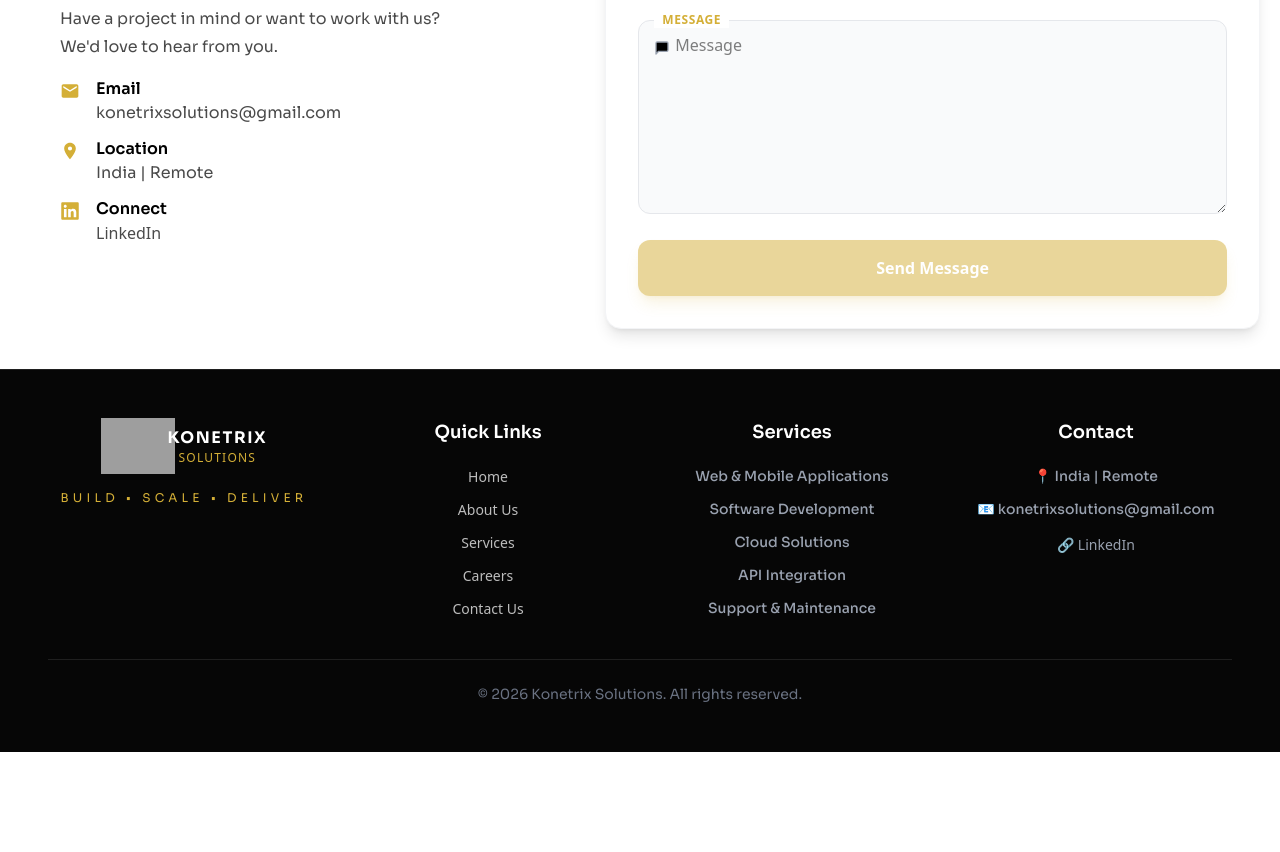
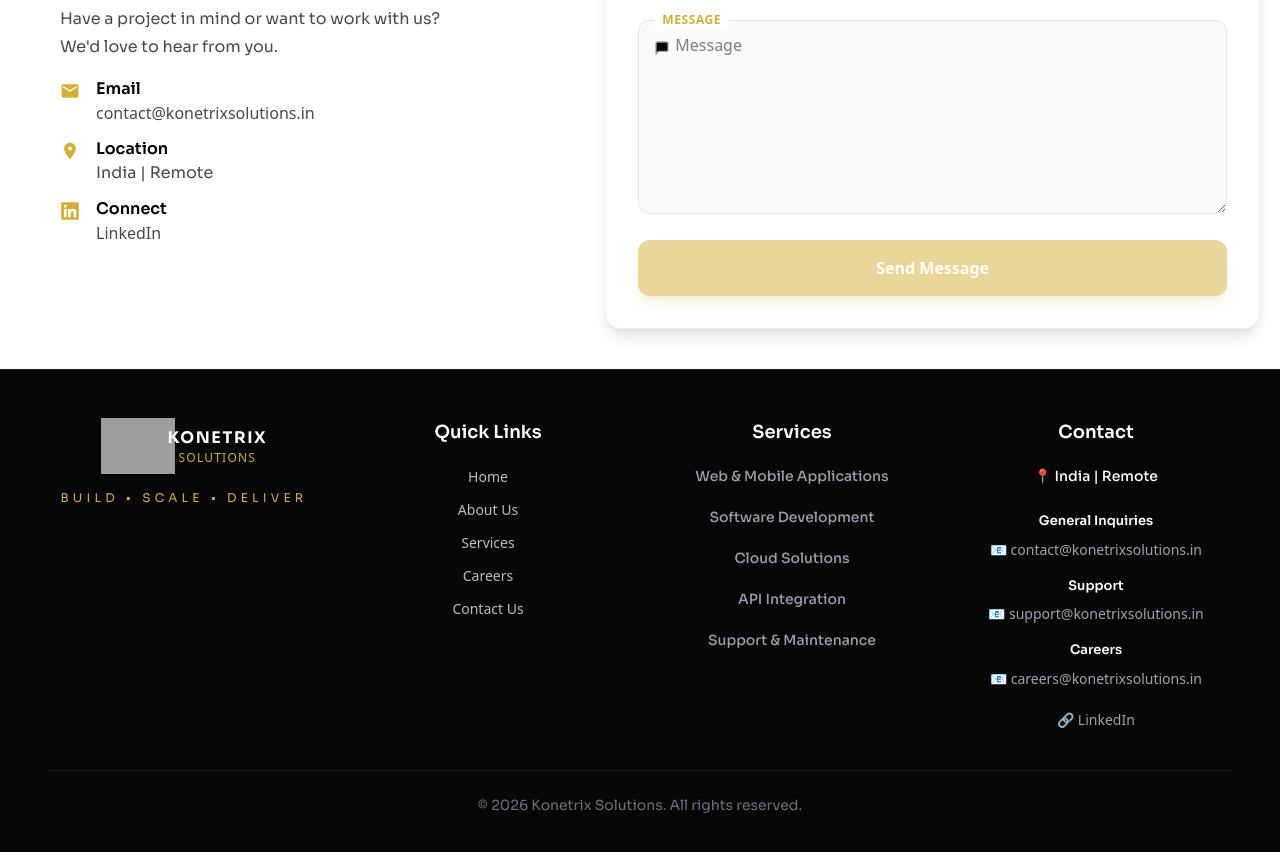
Before and after one commit to konetrixsolutions/KonetrixWebsite, a Next.js app: page / in a window 1280 px wide. Shown: the part 5723-6575 px from the top of the page. Before the commit the page ends 6475 px from the top, so only its background shows below. Built offline with nearby package versions, Linux system fonts and the light colour scheme; grey boxes are pictures that could not be loaded.

Commit message:
updated emails in all places

```diff
--- a/app/components/Footer.tsx
+++ b/app/components/Footer.tsx
@@ -76,16 +76,38 @@ export const Footer = () => {
           <div>
             <h3 className="mb-5 text-lg font-semibold">Contact</h3>
 
-            <div className="space-y-3 text-gray-400">
+            <div className="contact-info">
               <p className="footer">📍 India | Remote</p>
 
-              <p className="footer">📧 konetrixsolutions@gmail.com</p>
+              <p className="footer-label">General Inquiries</p>
+              <a
+                className="footer-link"
+                href="mailto:contact@konetrixsolutions.in"
+              >
+                📧 contact@konetrixsolutions.in
+              </a>
+
+              <p className="footer-label">Support</p>
+              <a
+                className="footer-link"
+                href="mailto:support@konetrixsolutions.in"
+              >
+                📧 support@konetrixsolutions.in
+              </a>
+
+              <p className="footer-label">Careers</p>
+              <a
+                className="footer-link"
+                href="mailto:careers@konetrixsolutions.in"
+              >
+                📧 careers@konetrixsolutions.in
+              </a>
 
               <a
                 href="https://www.linkedin.com/company/konetrix-solutions/"
                 target="_blank"
                 rel="noopener noreferrer"
-                className="inline-block transition-colors duration-300 text-sm hover:text-primary-gold"
+                className="footer-link linkedin-link"
               >
                 🔗 LinkedIn
               </a>
--- a/app/globals.css
+++ b/app/globals.css
@@ -6,9 +6,41 @@ html {
   font-family: var(--font-inter);
 } */
 
-.footer{
-  font-size:14px;
-  font-weight:500;
+.contact-info {
+  display: flex;
+  flex-direction: column;
+  gap: 8px;
+}
+
+.footer {
+  font-size: 14px;
+  font-weight: 500;
+  margin-bottom: 8px;
+}
+
+.footer-label {
+  font-size: 13px;
+  font-weight: 600;
+  color: #ffffff;
+  margin-top: 8px;
+}
+
+.footer-link {
+  display: block;
+  font-size: 14px;
+  font-weight: 500;
+  color: #9ca3af;
+  text-decoration: none;
+  word-break: break-word;
+  transition: color 0.3s ease;
+}
+
+.footer-link:hover {
+  color: #D4AF37;
+}
+
+.linkedin-link {
+  margin-top: 12px;
 }
 
 .footer-navs{
--- a/app/nav-sections/Careers.tsx
+++ b/app/nav-sections/Careers.tsx
@@ -79,7 +79,7 @@ export const Careers = () => {
         <p className="text-center text-sm md:text-base">
           We may not have active openings right now, but we're always looking to
           connect with passionate developers, designers, and innovators. Share
-          your resume at <b>konetrixsolutions@gmail.com</b>, and we'll get in
+          your resume at <b>careers@konetrixsolutions.in</b>, and we'll get in
           touch when a role matching your skills becomes available.
         </p>
       </div>
--- a/app/nav-sections/Contactus.tsx
+++ b/app/nav-sections/Contactus.tsx
@@ -34,7 +34,12 @@ export const ContactUs = () => {
 
             <div>
               <h4 className="font-semibold">Email</h4>
-              <p className="text-text-dark-gray">konetrixsolutions@gmail.com</p>
+              <a
+                className="text-text-dark-gray"
+                href="mailto:contact@konetrixsolutions.in"
+              >
+                contact@konetrixsolutions.in
+              </a>
             </div>
           </div>
 
```
